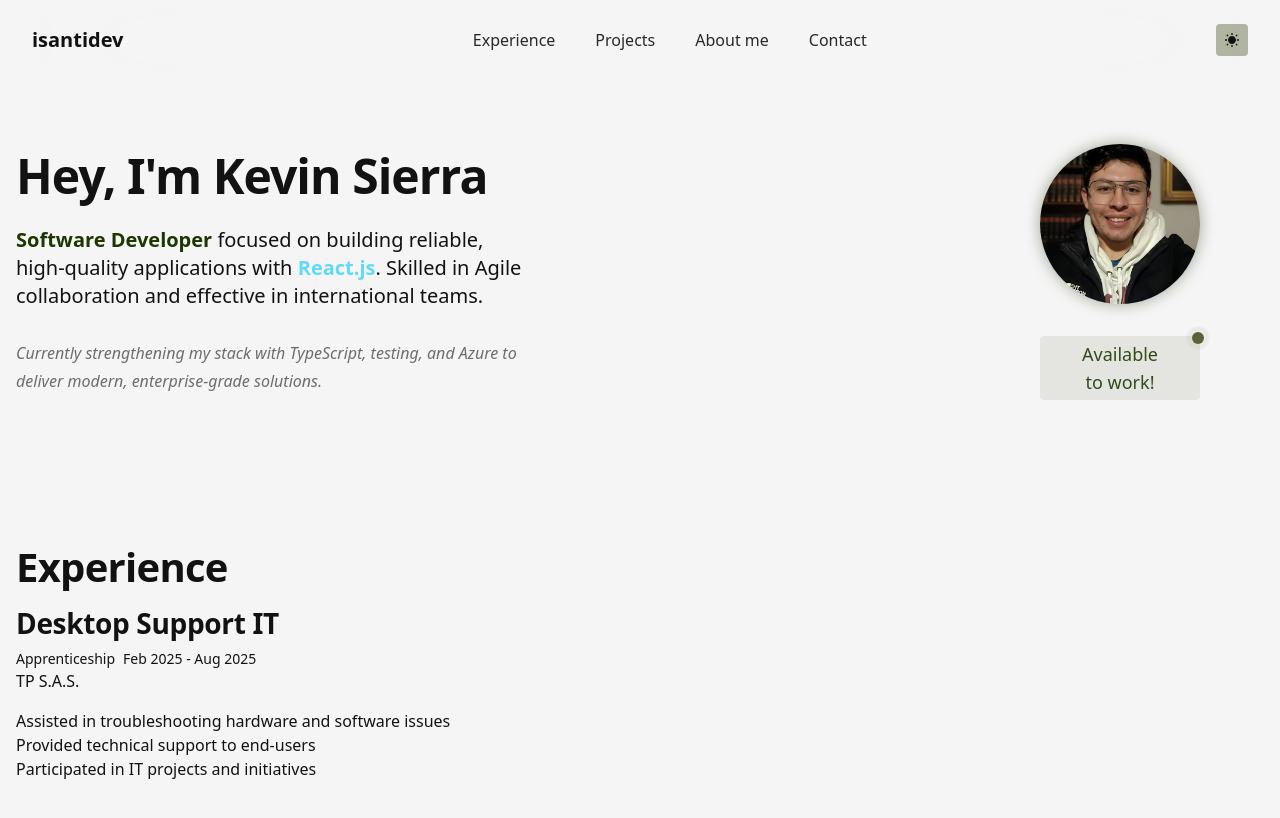
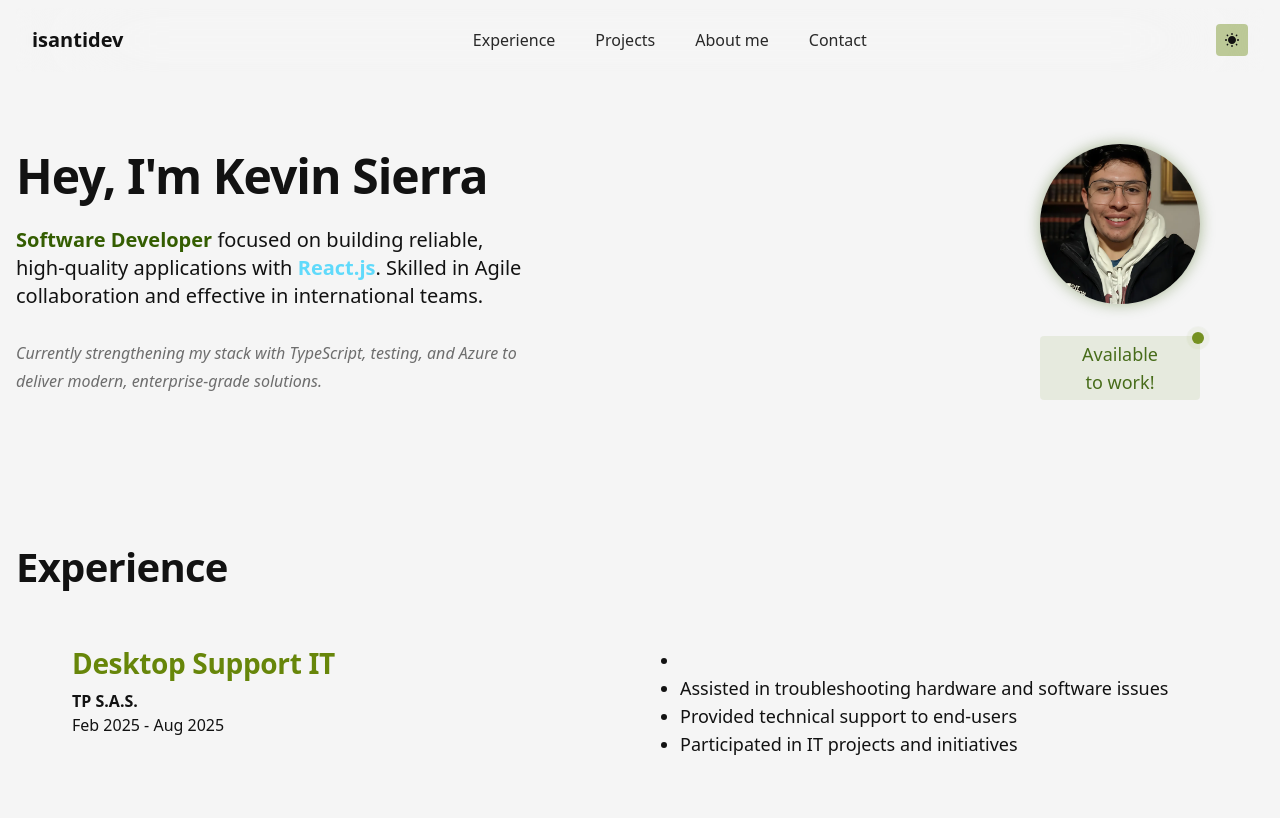
Before and after one commit to isantidev/my-portfolio, a React (Vite) app: page / in a window 1280 px wide. Shown: the top 818 px of the page. Built offline with nearby package versions, Linux system fonts and the light colour scheme.

Commit message:
Refactor Experience component layout and update color variables in global styles

```diff
--- a/src/components/layout/Experience.jsx
+++ b/src/components/layout/Experience.jsx
@@ -2,25 +2,34 @@ const Experience = () => {
     return (
         <>
             <section
-                className="scroll-m-20 w-full mx-auto md:max-w-2xl lg:max-w-screen-xl px-4"
+                className="scroll-m-20 w-full mx-auto flex flex-col gap-2 lg:max-w-screen-xl px-4 pb-20
+                md:max-w-2xl"
                 id="Experience"
             >
                 <h2>Experience</h2>
-                <div className="w-full flex flex-col gap-4">
-                    <div className="relative">
-                        <h4>Desktop Support IT</h4>
 
-                        <div className="flex gap-2 ">
-                            <span className="text-sm font-light capitalize">
-                                apprenticeship
-                            </span>
-                            <span className="text-sm font-light capitalize">
-                                Feb 2025 - Aug 2025
-                            </span>
-                        </div>
-                        <span>TP S.A.S.</span>
+                <article
+                    tabIndex={0}
+                    className="grid gap-4 p-2 rounded-sm hover:bg-custom-secondary focus:bg-custom-secondary transition ease-in-out
+                    md:p-4 lg:py-8 lg:px-14 md:grid-cols-2"
+                >
+                    <div className="relative flex flex-col">
+                        <h4 className="text-custom-primary">
+                            Desktop Support IT
+                        </h4>
+
+                        <span>
+                            <strong>TP S.A.S.</strong>
+                        </span>
+                        <span className="text-md font-light capitalize">
+                            Feb 2025 - Aug 2025
+                        </span>
                     </div>
-                    <ul>
+                    <ul
+                        className="*:text-lg list-disc pl-6
+                        md:pl-8"
+                    >
+                        <li></li>
                         <li>
                             Assisted in troubleshooting hardware and software
                             issues
@@ -28,7 +37,7 @@ const Experience = () => {
                         <li>Provided technical support to end-users</li>
                         <li>Participated in IT projects and initiatives</li>
                     </ul>
-                </div>
+                </article>
             </section>
         </>
     );
--- a/src/styles/global.css
+++ b/src/styles/global.css
@@ -44,16 +44,16 @@ body,
     :root {
         --color-text: #121212;
         --color-bg: #f5f5f5;
-        --color-primary: #475421;
+        --color-primary: #67860a;
         --color-secondary: #e6e6e6;
-        --color-accent: #1e3601;
+        --color-accent: #345d01;
     }
     .dark {
         --color-text: #fefefe;
         --color-bg: #0a0a0a;
-        --color-primary: #586343;
+        --color-primary: #469955;
         --color-secondary: #1c1d1a;
-        --color-accent: #aeff4c;
+        --color-accent: #76ff4c;
     }
 }
 
```
